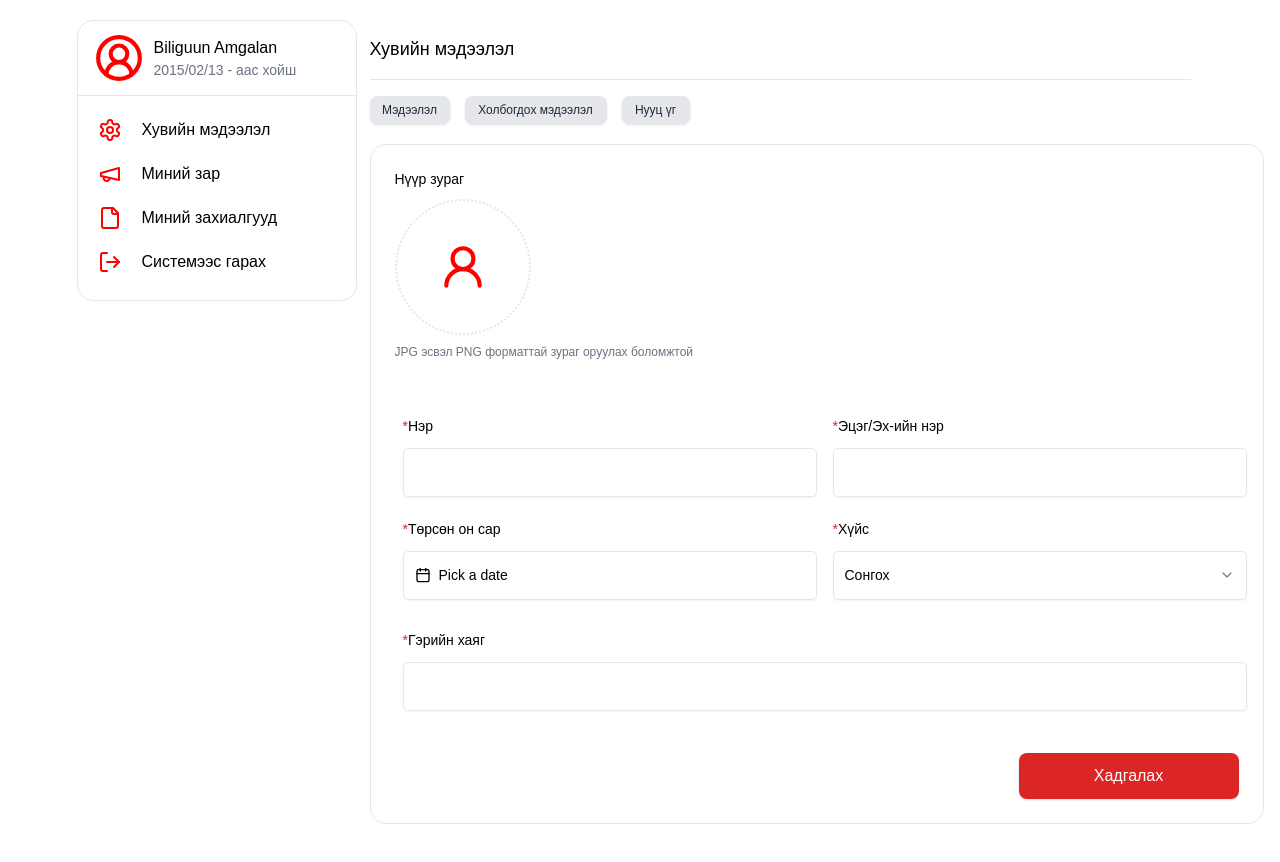
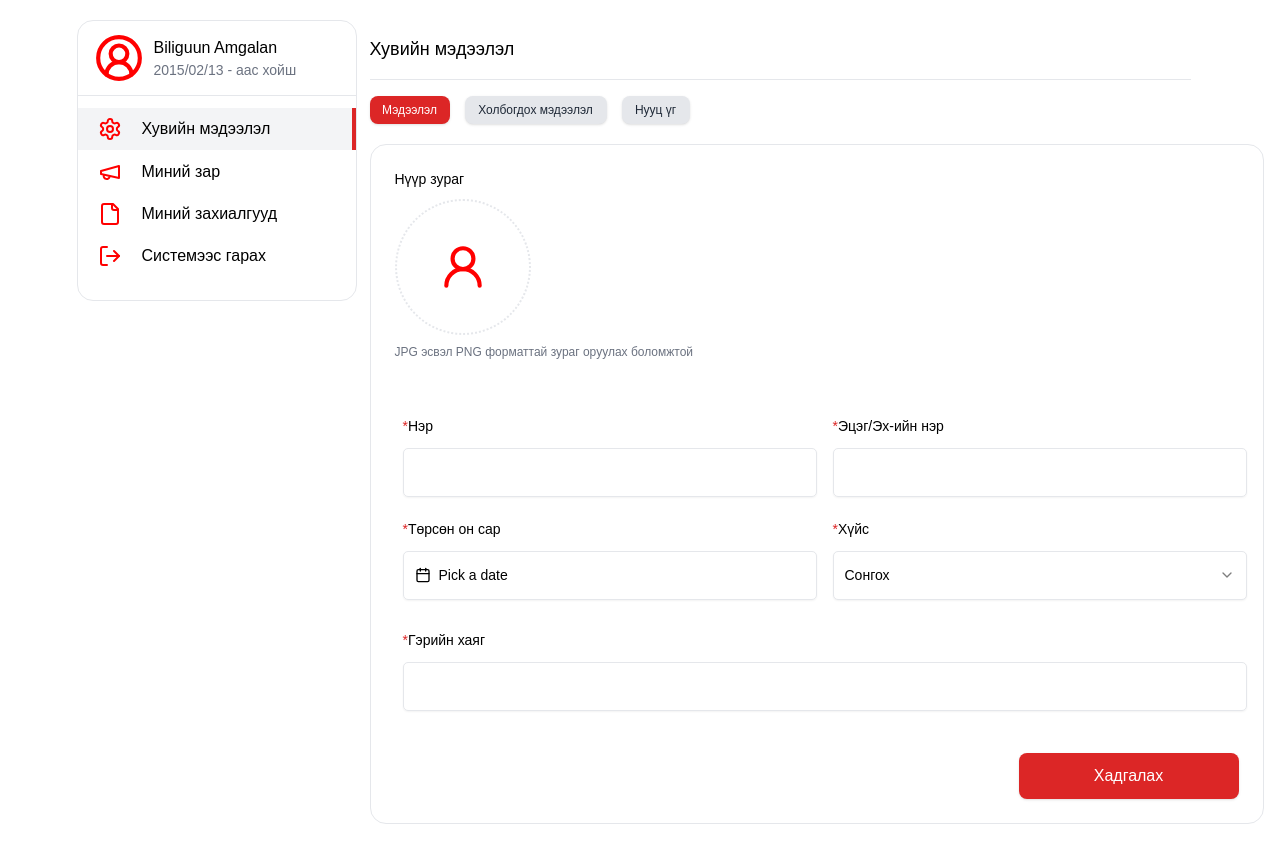
Before and after one commit to HOP-1A/TEAM1, a Next.js app: page /account/privateInfo/info in a window 1280 px wide. Shown: the top 862 px of the page. Built offline with nearby package versions, Linux system fonts and the light colour scheme.

Commit message:
completed frontend for huviin medeel/private info

```diff
--- a/src/app/account/privateInfo/info/page.tsx
+++ b/src/app/account/privateInfo/info/page.tsx
@@ -34,9 +34,49 @@ import {
 
 import { Button } from "@/components/ui/button";
 import { Input } from "@/components/ui/input";
+import { useState } from "react";
 
 const Page = () => {
   const [date, setDate] = React.useState<Date>();
+  const [privateInfoActive, setPrivateInfoActive] = useState(true);
+  const [contactActive, setContactActive] = useState(false);
+  const [passwordActive, setPasswordActive] = useState(false);
+  const [info, setInfo] = useState(true);
+  const [product, setProduct] = useState(false);
+  const [order, setOrder] = useState(false);
+
+  const myInfo = () => {
+    setInfo(true);
+    setProduct(false);
+    setOrder(false);
+  };
+  const myProduct = () => {
+    setInfo(false);
+    setProduct(true);
+    setOrder(false);
+  };
+  const myOrder = () => {
+    setInfo(false);
+    setProduct(false);
+    setOrder(true);
+  };
+
+  const privateInfo = () => {
+    setPrivateInfoActive(true);
+    setContactActive(false);
+    setPasswordActive(false);
+  };
+  const contactInfo = () => {
+    setPrivateInfoActive(false);
+    setContactActive(true);
+    setPasswordActive(false);
+  };
+  const passwordInfo = () => {
+    setPrivateInfoActive(false);
+    setContactActive(false);
+    setPasswordActive(true);
+  };
+
   return (
     <div className="flex justify-center mt-[20px]">
       <div className="border-[1px] border-gray-200 rounded-[16px] h-[281px] w-[280px]">
@@ -52,23 +92,53 @@ const Page = () => {
           </div>
         </div>
         <div>
-          <div className="flex py-[10px] px-[20px] gap-[20px] hover:cursor-pointer transition-colors duration-500 ease-in-out hover:bg-gray-100">
+          <div className="flex">
+            <div
+              onClick={myInfo}
+              className={`flex py-[10px] px-[20px] h-[42px] w-[280px] items-center gap-[20px] hover:cursor-pointer transition-colors ${
+                info ? "bg-gray-100" : "bg-white"
+              } duration-500 ease-in-out hover:bg-gray-100`}
+            >
               <div>
                 <Settings color="red" />
               </div>
               <div>Хувийн мэдээлэл</div>
             </div>
-          <div className="flex py-[10px] px-[20px] gap-[20px] hover:cursor-pointer transition-colors duration-500 ease-in-out hover:bg-gray-100">
+            {info ? (
+              <div className="w-[4px] h-[42px] bg-red-600 float-right"></div>
+            ) : null}
+          </div>
+          <div className="flex">
+            <div
+              onClick={myProduct}
+              className={`flex py-[10px] px-[20px] h-[42px] w-[280px] gap-[20px] hover:cursor-pointer transition-colors ${
+                product ? "bg-gray-100" : "bg-white"
+              } duration-500 ease-in-out hover:bg-gray-100`}
+            >
               <div>
                 <Megaphone color="red" />
               </div>
               <div>Миний зар</div>
             </div>
-          <div className="flex py-[10px] px-[20px] gap-[20px] hover:cursor-pointer transition-colors duration-500 ease-in-out hover:bg-gray-100">
+            {product ? (
+              <div className="w-[4px] h-[42px] bg-red-600 float-right"></div>
+            ) : null}
+          </div>
+          <div className="flex">
+            <div
+              onClick={myOrder}
+              className={`flex py-[10px] px-[20px] h-[42px] w-[280px] gap-[20px] hover:cursor-pointer transition-colors ${
+                order ? "bg-gray-100" : "bg-white"
+              } duration-500 ease-in-out hover:bg-gray-100`}
+            >
               <div>
                 <File color="red" />
               </div>
               <div>Миний захиалгууд</div>
+            </div>
+            {order ? (
+              <div className="w-[4px] h-[42px] bg-red-600 float-right"></div>
+            ) : null}
           </div>
           <div className="flex py-[10px] px-[20px] gap-[20px] hover:cursor-pointer transition-colors duration-500 ease-in-out hover:bg-gray-100">
             <div>
@@ -84,17 +154,38 @@ const Page = () => {
         <div>
           <div className="flex gap-[15px] h-[28px] w-[313px]">
             <div>
-              <Button className="w-[80px] h-[28px] text-[12px] px-[12px] rounded-[8px] bg-gray-200 text-gray-800 hover:cursor-pointer">
+              <Button
+                onClick={privateInfo}
+                className={`w-[80px] h-[28px] text-[12px] px-[12px] rounded-[8px] ${
+                  privateInfoActive
+                    ? "bg-red-600 text-white"
+                    : "bg-gray-200 text-gray-800"
+                } hover:cursor-pointer hover:bg-opacity-100`}
+              >
                 Мэдээлэл
               </Button>
             </div>
             <div>
-              <Button className="w-[142px] h-[28px] text-[12px] px-[12px] rounded-[8px] bg-gray-200 text-gray-800 hover:cursor-pointer">
+              <Button
+                onClick={contactInfo}
+                className={`w-[142px] h-[28px] text-[12px] px-[12px] rounded-[8px] ${
+                  contactActive
+                    ? "bg-red-600 text-white"
+                    : "bg-gray-200 text-gray-800"
+                } hover:cursor-pointer hover:bg-opacity-100`}
+              >
                 Холбогдох мэдээлэл
               </Button>
             </div>
             <div>
-              <Button className="w-[68px] h-[28px] text-[12px] px-[12px] rounded-[8px] bg-gray-200 text-gray-800 hover:cursor-pointer">
+              <Button
+                onClick={passwordInfo}
+                className={`w-[68px] h-[28px] text-[12px] px-[12px] rounded-[8px] ${
+                  passwordActive
+                    ? "bg-red-600 text-white"
+                    : "bg-gray-200 text-gray-800"
+                } hover:cursor-pointer hover:bg-opacity-100`}
+              >
                 Нууц үг
               </Button>
             </div>
@@ -177,7 +268,6 @@ const Page = () => {
                       </SelectTrigger>
                       <SelectContent className="bg-white">
                         <SelectGroup>
-                          <SelectLabel>Сонгох</SelectLabel>
                           <SelectItem value="Эмэгтэй">Эмэгтэй</SelectItem>
                           <SelectItem value="Эрэгтэй">Эрэгтэй</SelectItem>
                         </SelectGroup>
@@ -197,7 +287,7 @@ const Page = () => {
               </div>
             </div>
             <div className="w-[844px] h-[46px] justify-end">
-              <Button className="w-[220px] h-[46px] bg-red-600 px-[24px] py-[8px] rounded-[8px] text-[16px] text-white float-right">
+              <Button className="w-[220px] h-[46px] bg-red-600 px-[24px] py-[8px] rounded-[8px] text-[16px] hover:bg-opacity-100 text-white float-right">
                 Хадгалах
               </Button>
             </div>
```
Also changed, not shown: 1 other file (tests, documents, lock files or other folders). Lines whose indentation alone changed are shown as unchanged.
